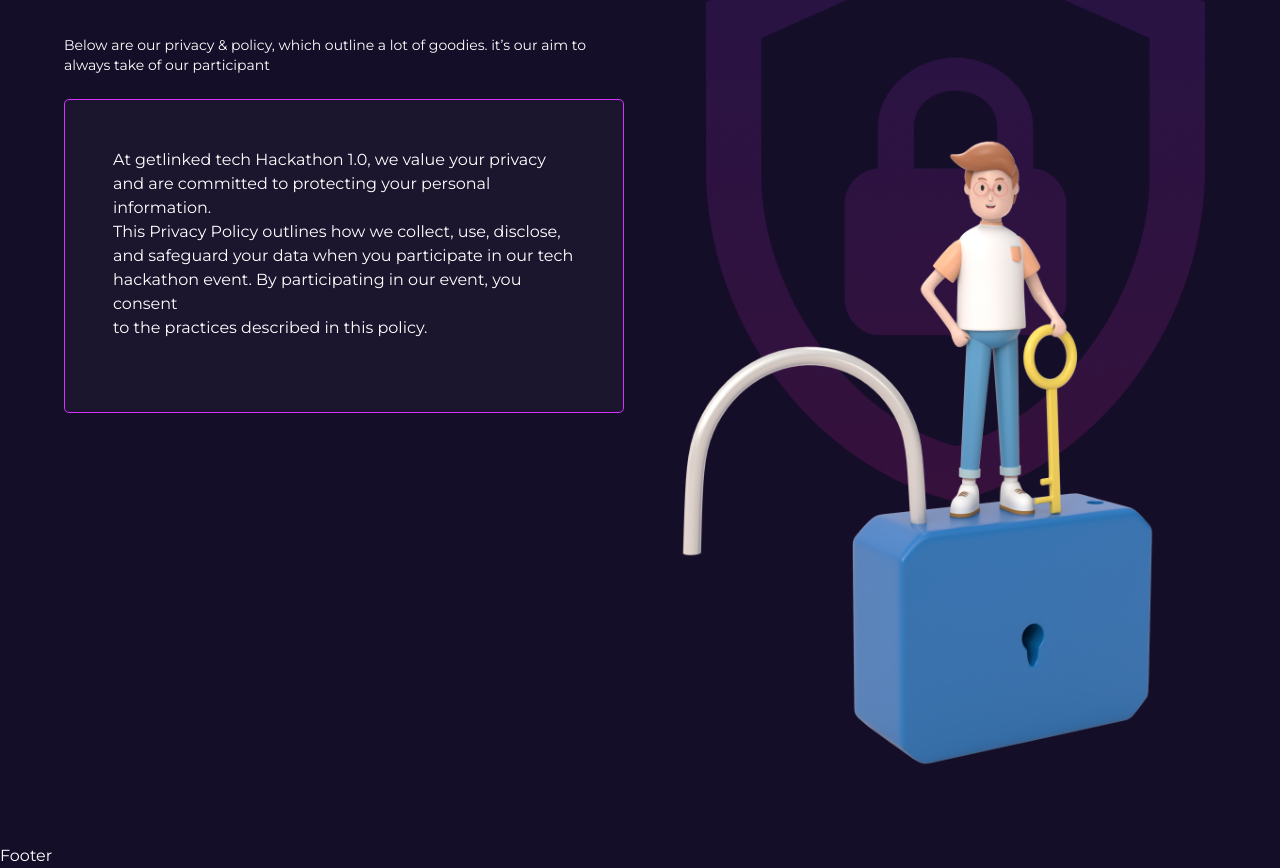
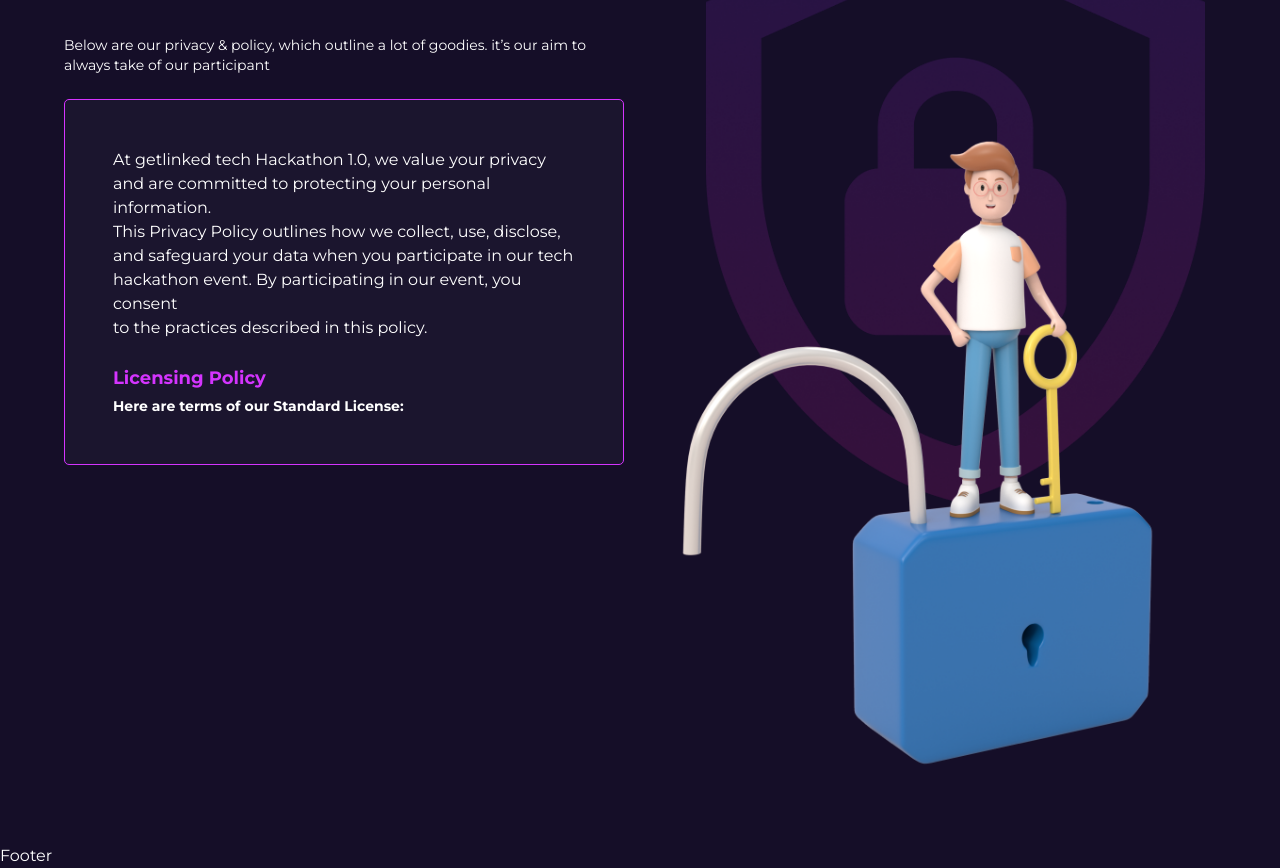
Before and after one commit to gift56/getlinked-ui-challengn, a Next.js app: page / in a window 1280 px wide. Shown: the part 6094-6962 px from the top of the page. Built offline with nearby package versions, Linux system fonts and the light colour scheme; a web font is replaced by a local one.

Commit message:
moving to the next

```diff
--- a/components/LandingpageContent/Privacy.tsx
+++ b/components/LandingpageContent/Privacy.tsx
@@ -38,7 +38,7 @@ const Privacy = () => {
                 it’s our aim to always take of our participant`}
             </motion.p>
             <div className="w-full border border-primary bg-[#d9d9d908] rounded-[5px] flex flex-col items-center justify-center gap-6 tab:items-start tab:justify-start p-4 tab:p-12">
-              <p className="text-center tab:text-start text-sm md:text-base font-normal leading-[216p%]">
+              <p className="text-center tab:text-start text-sm md:text-base font-normal">
                 At getlinked tech Hackathon 1.0, we value your privacy{" "}
                 <br className="hidden tab:block" /> and are committed to
                 protecting your personal information.{" "}
@@ -50,7 +50,12 @@ const Privacy = () => {
                 <br className="hidden tab:block" /> to the practices described
                 in this policy.
               </p>
-              <div className=""></div>
+              <div className="w-full flex flex-col items-start justify-start gap-1">
+                <h4 className="text-sm md:text-base tab:text-lg font-bold text-primary">
+                  Licensing Policy
+                </h4>
+                <p className="text-start text-sm font-bold leading-[216p%]">Here are terms of our Standard License:</p>
+              </div>
             </div>
           </div>
           <div className="w-full">
```
